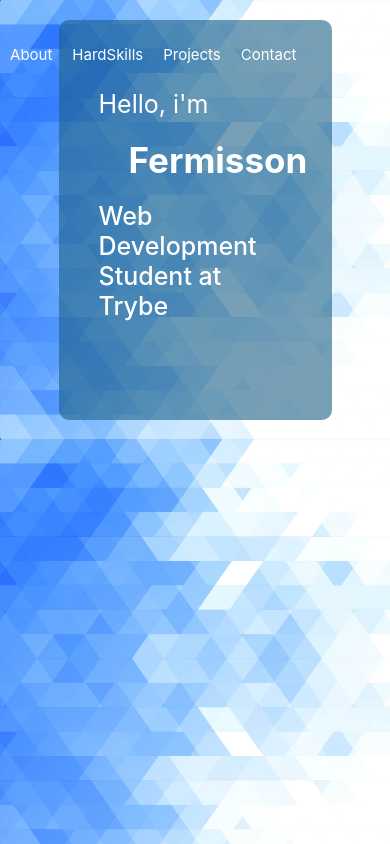
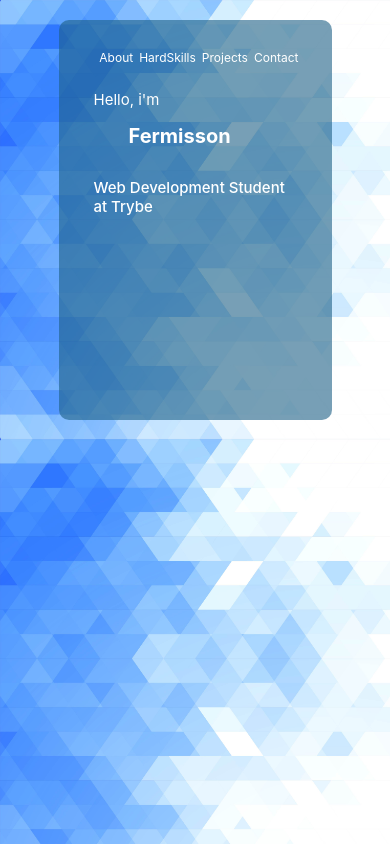
Before and after one commit to Fermisson-Gomes/Portifolio-React, a React (Create React App) app: page / in a window 390 px wide. Built offline with nearby package versions, Linux system fonts and the light colour scheme.

Commit message:
atualização

```diff
--- a/src/App.css
+++ b/src/App.css
@@ -28,7 +28,7 @@ body {
 
 .nav-header {
   display: flex;
-  justify-content: space-evenly;
+  justify-content: center;
 }
 
 .header a {
--- a/src/CSS/mobile.css
+++ b/src/CSS/mobile.css
@@ -1,12 +1,12 @@
-@media (max-width: 700px) {
+@media (min-width: 450px) and (max-width: 700px) {
   .header {
     padding: 5px;
     font-size: 15px;
   }
 
   .nav-header a {
-    margin-left: 10px;
-    margin-right: 10px;
+    margin-left: 5px;
+    margin-right: 5px;
   }
 
   .home, .about, .hardskills, .contact {
@@ -36,15 +36,73 @@
     margin-bottom: 20px;
   }
 
-  .card {
+  .hardskills .card {
     margin: 10px;
+    min-height: 100px;
+    padding: 20px;
   }
 
-  .icon {
+  .hardskills .icon {
+    font-size: 40px;
+  }
+
+  .hardskills .title {
+    display: none;
+  }
+}
+
+@media (max-width: 450px) {
+  .header {
+    font-size:12px ;
+  }
+
+  .nav-header a {
+    margin-left: 3px;
+    margin-right: 3px;
+  }
+
+  .home, .about, .hardskills, .contact {
+    min-height: 400px;
+  }
+
+  .home .p-tag,.home .complement {
+    font-size: 15px;
+    margin: 15px;
+    margin-bottom: 15px;
+  }
+
+  .home .home-name {
+    font-size: 20px;
+    margin-bottom: 15px;
+  }
+
+  .about {
+    font-size: 15px;
+  }
+
+  .about-img {
+    flex-direction: column;
+    text-align: center;
+  }
+  .desc {
+    margin-bottom: 15px;
+  }
+
+  .hardskills .card {
+    margin: 10px;
+    min-height: 100px;
+    padding: 15px;
+  }
+
+  .hardskills .icon {
+    font-size: 35px;
+  }
+
+  .hardskills .title {
+    display: none;
+  }
+
+  .contact .contact-icon {
     font-size: 50px;
   }
-
-  .title {
-    font-size: 20px;
-  }
 }
```
